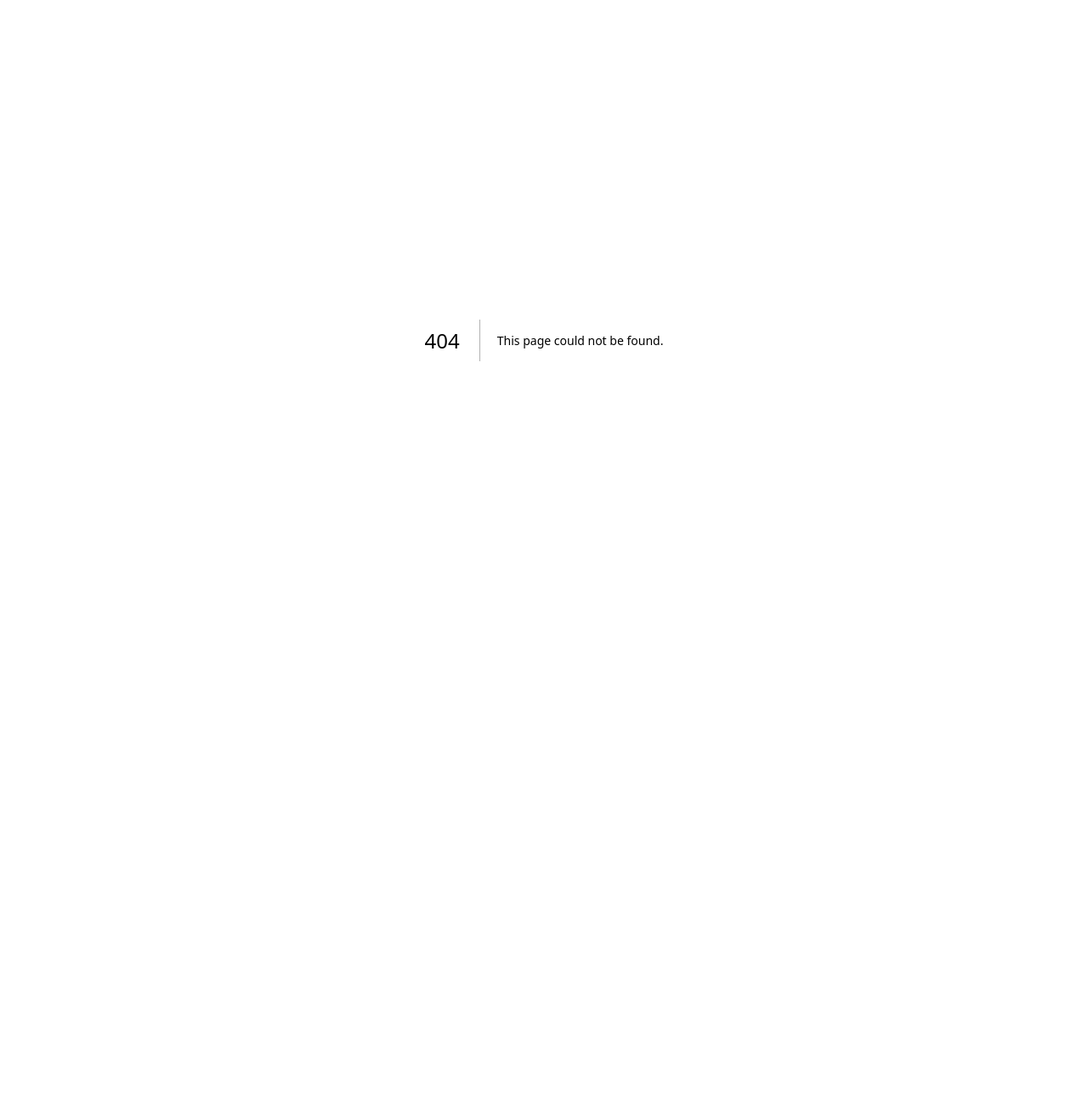
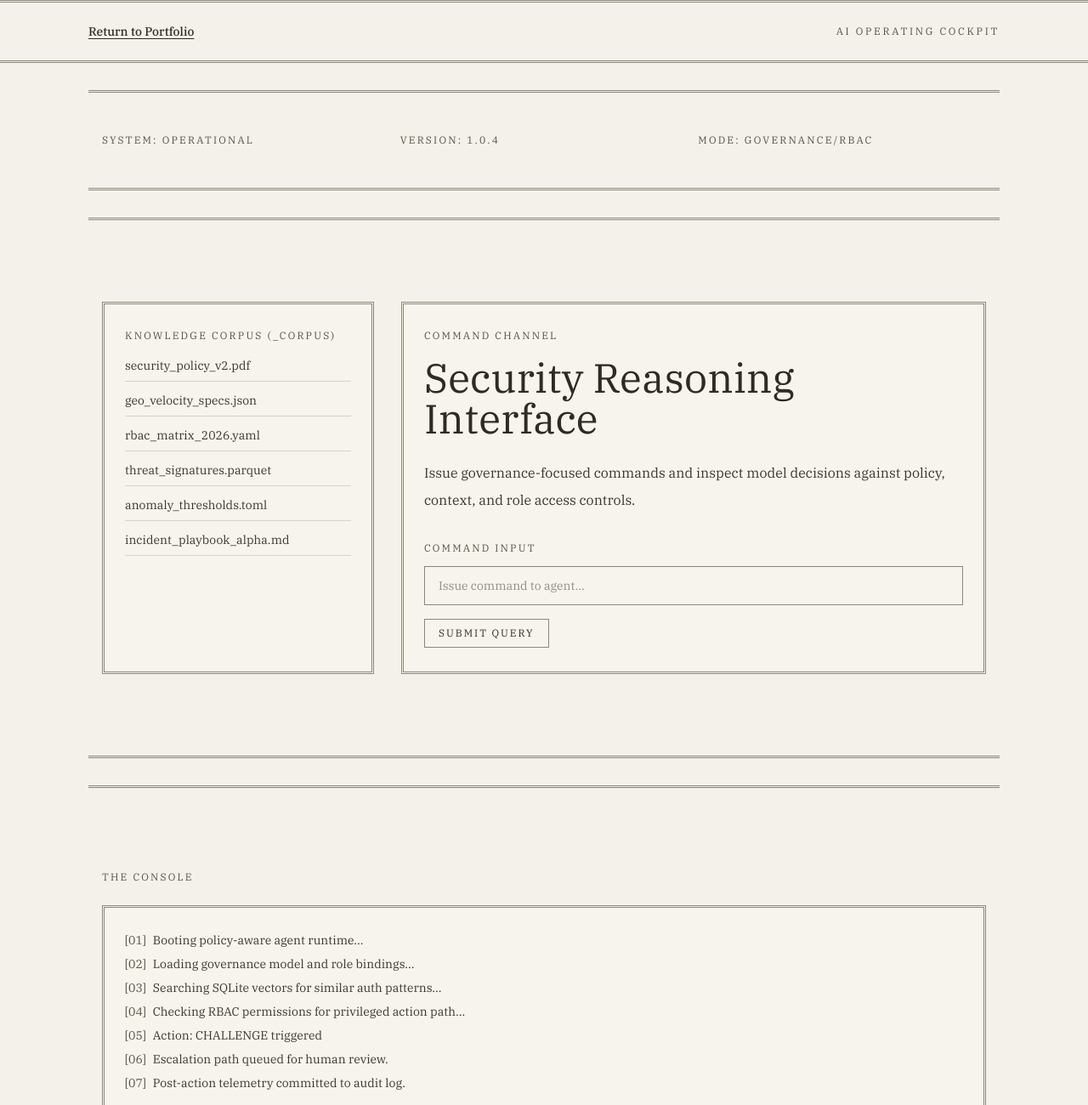
Before and after one commit to bsabio/IS421_final, a Next.js app in the folder my-app/: page /cockpit in a window 1280 px wide. Before the commit this address had no page. Shown: the top 1300 px of the page at 85% size. Before the commit the page ends 800 px from the top, so only its background shows below. Built offline with nearby package versions, Linux system fonts and the light colour scheme.

Commit message:
feat: add Gemini Q&A to cockpit page
- Created /api/ask route for Gemini model Q&A using env API key
- Made cockpit input interactive; displays Gemini answers in console
- Updated .env.local with GEMINI_API_KEY
- Kept Cockpit nav and retro style consistent

```diff
--- /dev/null
+++ b/my-app/app/api/ask/route.ts
@@ -0,0 +1,64 @@
+import { NextResponse } from "next/server";
+
+type GeminiResponse = {
+  candidates?: Array<{
+    content?: {
+      parts?: Array<{
+        text?: string;
+      }>;
+    };
+  }>;
+};
+
+export async function POST(req: Request) {
+  try {
+    const { question } = (await req.json()) as { question?: string };
+
+    if (!question || !question.trim()) {
+      return NextResponse.json({ error: "Question is required." }, { status: 400 });
+    }
+
+    const apiKey = process.env.GEMINI_API_KEY;
+    if (!apiKey) {
+      return NextResponse.json(
+        { error: "GEMINI_API_KEY is not configured on the server." },
+        { status: 500 },
+      );
+    }
+
+    const model = process.env.GEMINI_MODEL || "gemini-2.5-flash";
+
+    const upstream = await fetch(
+      `https://generativelanguage.googleapis.com/v1beta/models/${model}:generateContent?key=${apiKey}`,
+      {
+        method: "POST",
+        headers: {
+          "Content-Type": "application/json",
+        },
+        body: JSON.stringify({
+          contents: [{ parts: [{ text: question.trim() }] }],
+        }),
+      },
+    );
+
+    if (!upstream.ok) {
+      const errorText = await upstream.text();
+      return NextResponse.json(
+        { error: `Gemini request failed: ${errorText || upstream.statusText}` },
+        { status: 502 },
+      );
+    }
+
+    const data = (await upstream.json()) as GeminiResponse;
+    const answer =
+      data.candidates?.[0]?.content?.parts
+        ?.map((part) => part.text)
+        .filter(Boolean)
+        .join("\n")
+        .trim() || "No answer returned by model.";
+
+    return NextResponse.json({ answer });
+  } catch {
+    return NextResponse.json({ error: "Unexpected server error." }, { status: 500 });
+  }
+}
--- /dev/null
+++ b/my-app/app/cockpit/page.tsx
@@ -0,0 +1,152 @@
+"use client";
+
+import { FormEvent, useState } from "react";
+import Link from "next/link";
+
+const corpusFiles = [
+  "security_policy_v2.pdf",
+  "geo_velocity_specs.json",
+  "rbac_matrix_2026.yaml",
+  "threat_signatures.parquet",
+  "anomaly_thresholds.toml",
+  "incident_playbook_alpha.md",
+];
+
+const reasoningEvents = [
+  "Booting policy-aware agent runtime...",
+  "Loading governance model and role bindings...",
+  "Searching SQLite vectors for similar auth patterns...",
+  "Checking RBAC permissions for privileged action path...",
+  "Action: CHALLENGE triggered",
+  "Escalation path queued for human review.",
+  "Post-action telemetry committed to audit log.",
+];
+
+export default function CockpitPage() {
+  const [question, setQuestion] = useState("");
+  const [response, setResponse] = useState("");
+  const [error, setError] = useState("");
+  const [isLoading, setIsLoading] = useState(false);
+
+  async function handleSubmit(event: FormEvent<HTMLFormElement>) {
+    event.preventDefault();
+    setError("");
+
+    if (!question.trim()) {
+      setError("Enter a question first.");
+      return;
+    }
+
+    setIsLoading(true);
+    try {
+      const res = await fetch("/api/ask", {
+        method: "POST",
+        headers: {
+          "Content-Type": "application/json",
+        },
+        body: JSON.stringify({ question }),
+      });
+
+      const data = (await res.json()) as { answer?: string; error?: string };
+      if (!res.ok || !data.answer) {
+        setError(data.error || "Failed to get an answer.");
+        return;
+      }
+
+      setResponse(data.answer);
+    } catch {
+      setError("Request failed. Please try again.");
+    } finally {
+      setIsLoading(false);
+    }
+  }
+
+  return (
+    <div className="min-h-screen relative z-0">
+      <header className="section-divider bg-[#f4f1ea] sticky top-0 z-20">
+        <div className="mx-auto flex w-full max-w-6xl items-center justify-between px-6 py-6 md:px-10">
+          <Link href="/" className="vintage-link text-sm">
+            Return to Portfolio
+          </Link>
+          <span className="text-xs uppercase tracking-[0.22em] text-[#5a5144]">
+            AI OPERATING COCKPIT
+          </span>
+        </div>
+      </header>
+
+      <main className="mx-auto w-full max-w-6xl px-6 pb-24 md:px-10 md:pb-36 relative z-10">
+        <section className="section-divider py-10 md:py-12 px-2 md:px-4 mt-8">
+          <div className="grid gap-3 text-xs uppercase tracking-[0.18em] text-[#5a5144] md:grid-cols-3">
+            <p>SYSTEM: OPERATIONAL</p>
+            <p>VERSION: 1.0.4</p>
+            <p>MODE: GOVERNANCE/RBAC</p>
+          </div>
+        </section>
+
+        <section className="section-divider py-16 md:py-24 px-2 md:px-4 mt-8">
+          <div className="grid gap-8 md:grid-cols-[320px_minmax(0,1fr)]">
+            <aside className="memo-box">
+              <h2 className="memo-label mb-4">Knowledge Corpus (_corpus)</h2>
+              <ul className="space-y-3 text-sm text-[#3d372e]">
+                {corpusFiles.map((fileName) => (
+                  <li key={fileName} className="border-b border-[#d8d2c6] pb-2">
+                    {fileName}
+                  </li>
+                ))}
+              </ul>
+            </aside>
+
+            <article className="memo-box">
+              <p className="memo-label">Command Channel</p>
+              <h1 className="mt-4 text-3xl md:text-5xl text-[#2f2a22]">Security Reasoning Interface</h1>
+              <p className="mt-6 text-base leading-8 text-[#3d372e]">
+                Issue governance-focused commands and inspect model decisions against policy, context, and role access controls.
+              </p>
+
+              <form className="mt-8" onSubmit={handleSubmit}>
+                <label htmlFor="command-input" className="memo-label block mb-3">
+                  Command Input
+                </label>
+                <input
+                  id="command-input"
+                  placeholder="Issue command to agent..."
+                  value={question}
+                  onChange={(event) => setQuestion(event.target.value)}
+                  className="w-full border border-[#8d8578] bg-[#f7f4ed] px-4 py-3 text-sm text-[#2f2a22] outline-none focus:border-[#5a5144]"
+                />
+                <button
+                  type="submit"
+                  disabled={isLoading}
+                  className="mt-4 border border-[#8d8578] px-4 py-2 text-xs uppercase tracking-[0.16em] text-[#2f2a22] hover:bg-[#ece6da] disabled:cursor-not-allowed disabled:opacity-70"
+                >
+                  {isLoading ? "Querying Gemini..." : "Submit Query"}
+                </button>
+                {error ? <p className="mt-3 text-sm text-[#8b2f2f]">{error}</p> : null}
+              </form>
+            </article>
+          </div>
+        </section>
+
+        <section className="section-divider py-16 md:py-24 px-2 md:px-4 mt-8">
+          <h2 className="memo-label mb-6">The Console</h2>
+          <div className="memo-box">
+            <div className="space-y-2 text-sm text-[#3d372e]">
+              {reasoningEvents.map((entry, index) => (
+                <p key={entry}>
+                  <span className="text-[#5a5144] mr-2">[{String(index + 1).padStart(2, "0")}]</span>
+                  {entry}
+                </p>
+              ))}
+              {response ? (
+                <div className="mt-4 border-t border-[#d8d2c6] pt-4">
+                  <p className="memo-label mb-2">Gemini Response</p>
+                  <p className="whitespace-pre-wrap leading-7">{response}</p>
+                </div>
+              ) : null}
+            </div>
+          </div>
+        </section>
+      </main>
+    </div>
+  );
+}
--- a/my-app/app/globals.css
+++ b/my-app/app/globals.css
@@ -24,6 +24,7 @@ body {
   font-weight: 500;
   transition: color 0.2s;
 }
+
 .vintage-link:hover {
   color: #1f1b14;
 }
--- a/my-app/app/page.tsx
+++ b/my-app/app/page.tsx
@@ -55,6 +55,12 @@ export default function Home() {
             SYSTEMS PORTFOLIO
           </span>
           <nav className="flex items-center gap-6 text-sm">
+            <a
+              href="/cockpit"
+              className="vintage-link"
+            >
+              Cockpit
+            </a>
             <a
               href="https://www.linkedin.com/in/brandon-sabio-68a098232/"
               target="_blank"
```
